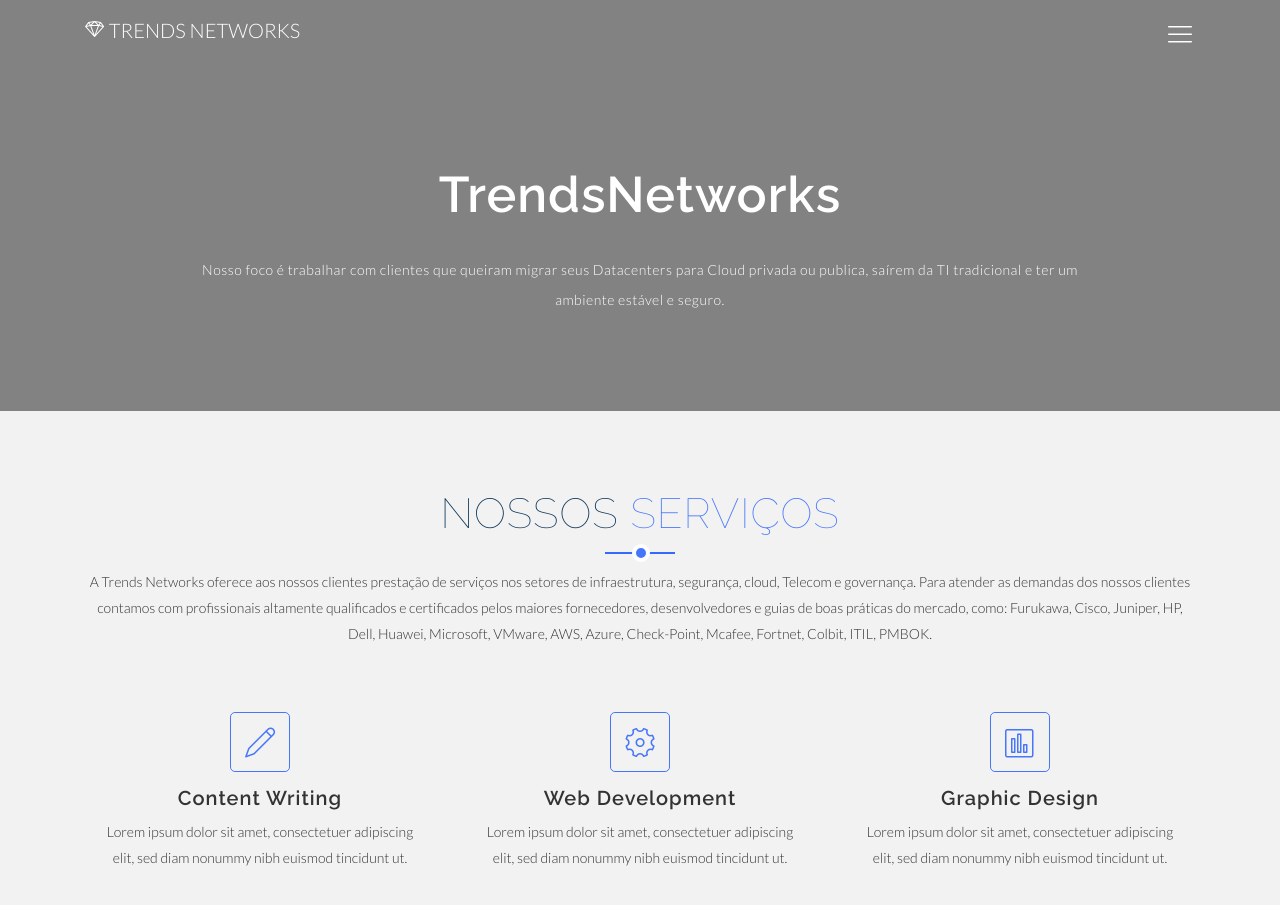
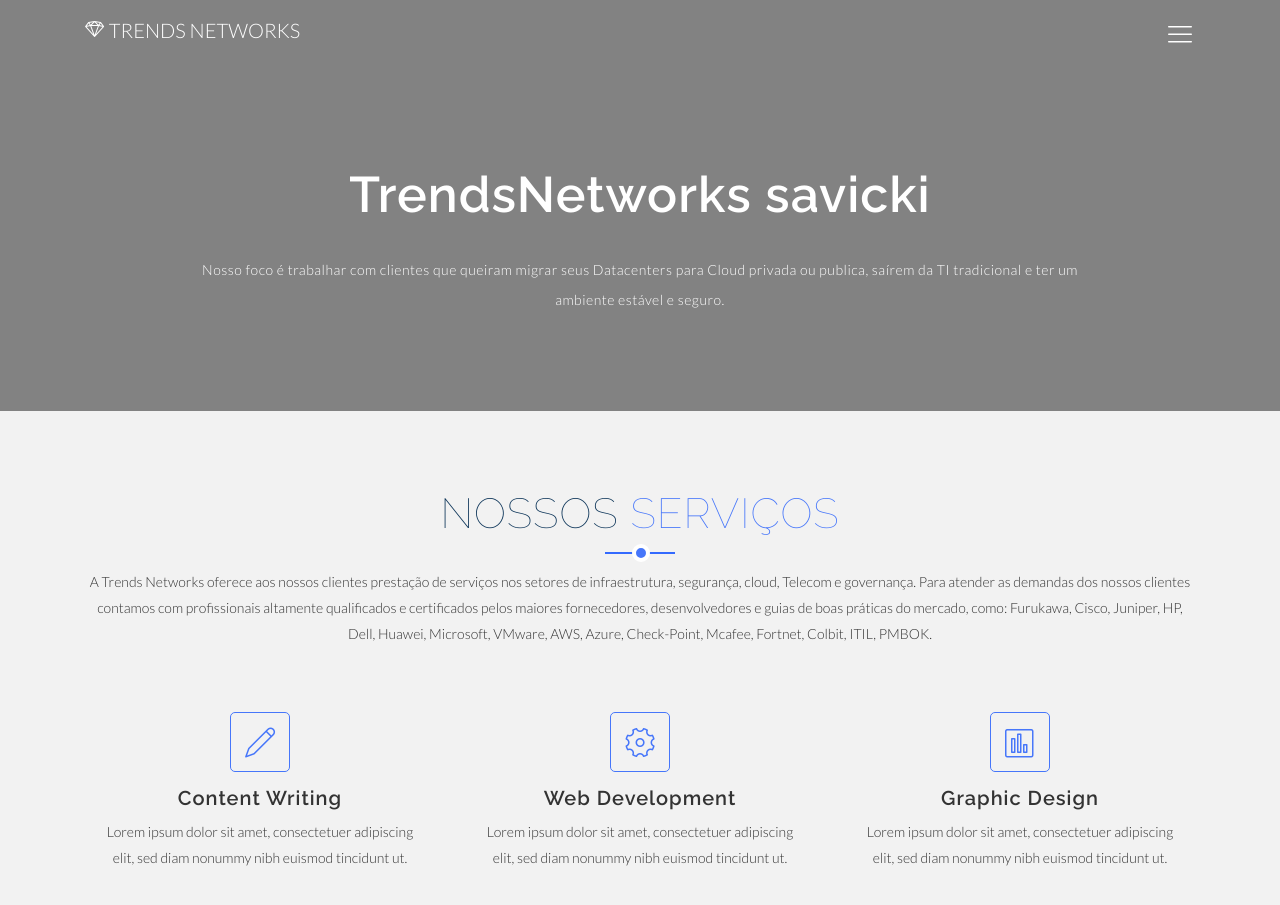
Before and after one commit to alexandresavicki/template-site, a plain HTML site: page index.html in a window 1280 px wide. Shown: the top 905 px of the page. Drawn offline with Linux system fonts and the light colour scheme.

Commit message:
teste deploy automatico

```diff
--- a/index.html
+++ b/index.html
@@ -74,7 +74,7 @@
         <div class="row justify-content-md-center">
           <div class="col-md-10">
             <div class="contents text-center">
-              <h1 class="wow fadeInDown" data-wow-duration="1000ms" data-wow-delay="0.3s">TrendsNetworks</h1>
+              <h1 class="wow fadeInDown" data-wow-duration="1000ms" data-wow-delay="0.3s">TrendsNetworks savicki</h1>
               <p class="lead  wow fadeIn" data-wow-duration="1000ms" data-wow-delay="400ms">Nosso foco é trabalhar com clientes que queiram migrar seus Datacenters para Cloud privada ou publica, saírem da TI tradicional e ter um ambiente estável e seguro.</p>
             </div>
           </div>
```
